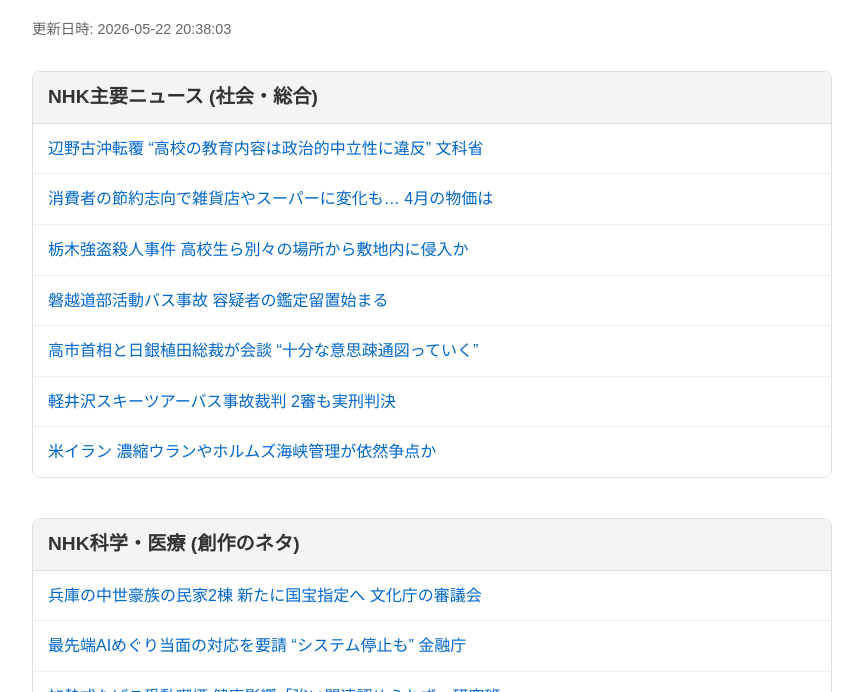
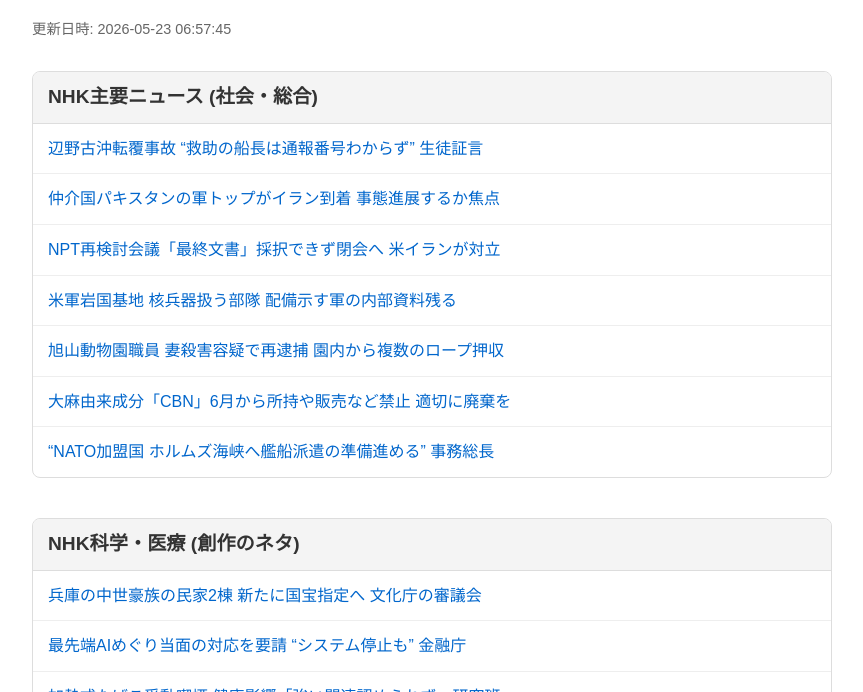
Before and after one commit to tatin0309/note-scraper, a plain HTML site: page index.html in a window 1280 px wide. Shown: the part 108-800 px from the top of the page, without its empty margins (208-1071 px from the left). Drawn offline with Linux system fonts and the light colour scheme.

Commit message:
deploy: 24c855bd936218fd26ad2ef8df0abcc54f87fd63

```diff
--- a/index.html
+++ b/index.html
@@ -21,18 +21,18 @@
 </head>
 <body>
     <h1>Daily News Report</h1>
-    <p class="timestamp">更新日時: 2026-05-22 20:38:03</p>
+    <p class="timestamp">更新日時: 2026-05-23 06:57:45</p>
 
     <div class="section">
         <div class="section-header">NHK主要ニュース (社会・総合)</div>
         <ul>
-            <li><a href="https://news.web.nhk/newsweb/na/na-k10015128371000" target="_blank">辺野古沖転覆 “高校の教育内容は政治的中立性に違反” 文科省</a></li>
-            <li><a href="https://news.web.nhk/newsweb/na/na-k10015128341000" target="_blank">消費者の節約志向で雑貨店やスーパーに変化も… 4月の物価は</a></li>
-            <li><a href="https://news.web.nhk/newsweb/na/na-k10015129091000" target="_blank">栃木強盗殺人事件 高校生ら別々の場所から敷地内に侵入か</a></li>
-            <li><a href="https://news.web.nhk/newsweb/na/na-k10015129121000" target="_blank">磐越道部活動バス事故 容疑者の鑑定留置始まる</a></li>
-            <li><a href="https://news.web.nhk/newsweb/na/na-k10015129181000" target="_blank">高市首相と日銀植田総裁が会談 “十分な意思疎通図っていく”</a></li>
-            <li><a href="https://news.web.nhk/newsweb/na/na-k10015128731000" target="_blank">軽井沢スキーツアーバス事故裁判 2審も実刑判決</a></li>
-            <li><a href="https://news.web.nhk/newsweb/na/na-k10015128231000" target="_blank">米イラン 濃縮ウランやホルムズ海峡管理が依然争点か</a></li>
+            <li><a href="https://news.web.nhk/newsweb/na/na-k10015129481000" target="_blank">辺野古沖転覆事故 “救助の船長は通報番号わからず” 生徒証言</a></li>
+            <li><a href="https://news.web.nhk/newsweb/na/na-k10015129491000" target="_blank">仲介国パキスタンの軍トップがイラン到着 事態進展するか焦点</a></li>
+            <li><a href="https://news.web.nhk/newsweb/na/na-k10015129541000" target="_blank">NPT再検討会議「最終文書」採択できず閉会へ 米イランが対立</a></li>
+            <li><a href="https://news.web.nhk/newsweb/na/na-k10015129241000" target="_blank">米軍岩国基地 核兵器扱う部隊 配備示す軍の内部資料残る</a></li>
+            <li><a href="https://news.web.nhk/newsweb/na/na-k10015129331000" target="_blank">旭山動物園職員 妻殺害容疑で再逮捕 園内から複数のロープ押収</a></li>
+            <li><a href="https://news.web.nhk/newsweb/na/na-k10015129251000" target="_blank">大麻由来成分「CBN」6月から所持や販売など禁止 適切に廃棄を</a></li>
+            <li><a href="https://news.web.nhk/newsweb/na/na-k10015129271000" target="_blank">“NATO加盟国 ホルムズ海峡へ艦船派遣の準備進める” 事務総長</a></li>
 
         </ul>
     </div>
@@ -55,7 +55,6 @@
             <li><a href="https://news.web.nhk/newsweb/na/na-k10015124801000" target="_blank">「ミュトス」影響でセキュリティー会社に問い合わせ相次ぐ</a></li>
             <li><a href="https://news.web.nhk/newsweb/na/na-k10015124681000" target="_blank">エボラ出血熱 「日本国内で広がる可能性は低い」 国の専門機関</a></li>
             <li><a href="https://news.web.nhk/newsweb/na/na-k10015124171000" target="_blank">将棋「名人戦」 藤井聡太六冠が4連勝で4連覇</a></li>
-            <li><a href="https://news.web.nhk/newsweb/na/na-k10015123391000" target="_blank">将棋「名人戦」 第4局始まる 藤井4連覇か 糸谷が望みつなぐか</a></li>
 
         </ul>
     </div>
@@ -80,9 +79,6 @@
             <li><a href="https://news.web.nhk/newsweb/na/na-k10015124701000" target="_blank">東京 八王子 親子とみられるクマ2頭出没 市が注意呼びかけ</a></li>
             <li><a href="https://news.web.nhk/newsweb/na/na-k10015124461000" target="_blank">「地域未来戦略」地方ごとの産業集積の計画素案まとまる</a></li>
             <li><a href="https://news.web.nhk/newsweb/na/na-k10015124111000" target="_blank">北海道 士別 ヒグマに襲われた男性が証言 抵抗してけがなし</a></li>
-            <li><a href="https://news.web.nhk/newsweb/na/na-k10015123171000" target="_blank">各地で真夏日 17日はさらに気温上昇の見込み 熱中症対策を</a></li>
-            <li><a href="https://news.web.nhk/newsweb/na/na-k10015123511000" target="_blank">仙台 初夏の風物詩「仙台・青葉まつり」始まる クマ対策も</a></li>
-            <li><a href="https://news.web.nhk/newsweb/na/na-k10015123451000" target="_blank">北海道 旭川 ヒグマの「緊急銃猟」想定して射撃訓練</a></li>
 
         </ul>
     </div>
```
